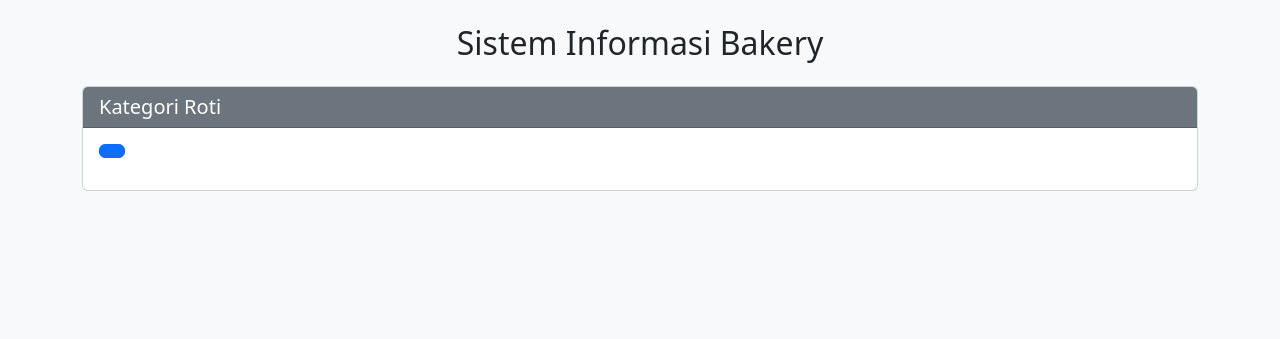
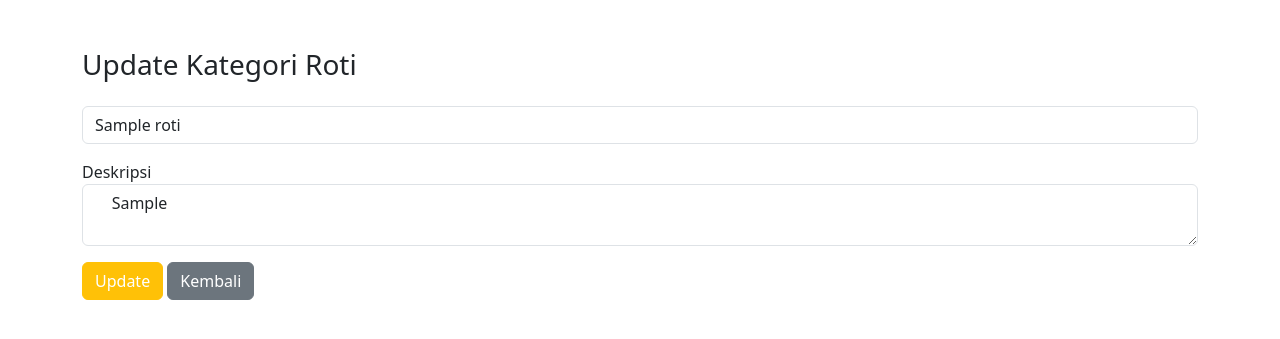
Before and after one commit to sasamaylina/paw-12, a Flask app: page /kategori/update/1 in a window 1280 px wide. Shown: the top 339 px of the page. Run offline with Flask 3, Linux system fonts and the light colour scheme; tables that the repository leaves empty or names only in its code hold one stand-in row (values such as "Sample post").

Commit message:
sasa: update daftar dan kategori

```diff
--- a/templates/update_kategori.html
+++ b/templates/update_kategori.html
@@ -1,26 +1,41 @@
 <!DOCTYPE html>
 <html lang="en">
-
 <head>
     <meta charset="UTF-8">
     <meta name="viewport" content="width=device-width, initial-scale=1.0">
-    <title>Bakery</title>
-    <link href="https://cdn.jsdelivr.net/npm/bootstrap@5.3.8/dist/css/bootstrap.min.css" rel="stylesheet"
-        integrity="sha384-sRIl4kxILFvY47J16cr9ZwB07vP4J8+LH7qKQnuqkuIAvNWLzeN8tE5YBujZqJLB" crossorigin="anonymous">
+    <title>BAKERY</title>
+    <link
+        href="https://cdn.jsdelivr.net/npm/bootstrap@5.3.8/dist/css/bootstrap.min.css"
+        rel="stylesheet" integrity="sha384-sRIl4kxILFvY47J16cr9ZwB07vP4J8+LH7qKQnuqkuIAvNWLzeN8tE5YBujZqJLB" crossorigin="anonymous"
+    />
 </head>
+<body>
+    <div class="container mt-5">
+        <h3 class="mb-4">Update Kategori Roti</h3>
 
-<body class="bg-light">
-    <div class="container mt-4">
-        <h2 class="mb-4 text-center">Sistem Informasi Bakery</h2>
-        <div class="card mb-4">
-            <div class="card-header bg-secondary text-white">
-                <h5 class="mb-0">Kategori Roti</h5>
+        <form
+            action="{{ url_for('update_kategori', id_kategori=data.id_kategori) }}"
+            method="POST"
+            >
+            <div class="mb-3">
+                <input
+                    type="text"
+                    class="form-control"
+                    name="nama_kategori"
+                    value="{{ data.nama_kategori }}"
+                    required
+                />
             </div>
-            <div class="card-body">
-                <a href="{{ url_for('form_insert_kategori') }}" class="btn btn-primary mb-3"></a>
+
+            <div class="mb-3">
+                <label>Deskripsi</label>
+                <textarea class="form-control" name="deskripsi">
+    {{ data.deskripsi }}</textarea>
             </div>
-        </div>
+
+            <button type="submit" class="btn btn-warning text-white">Update</button>
+            <a href="{{ url_for('index') }}" class="btn btn-secondary">Kembali</a>
+        </form>
     </div>
 </body>
-
 </html>
```
Also changed, not shown: templates/update_daftar.html (+54 -0 lines).
